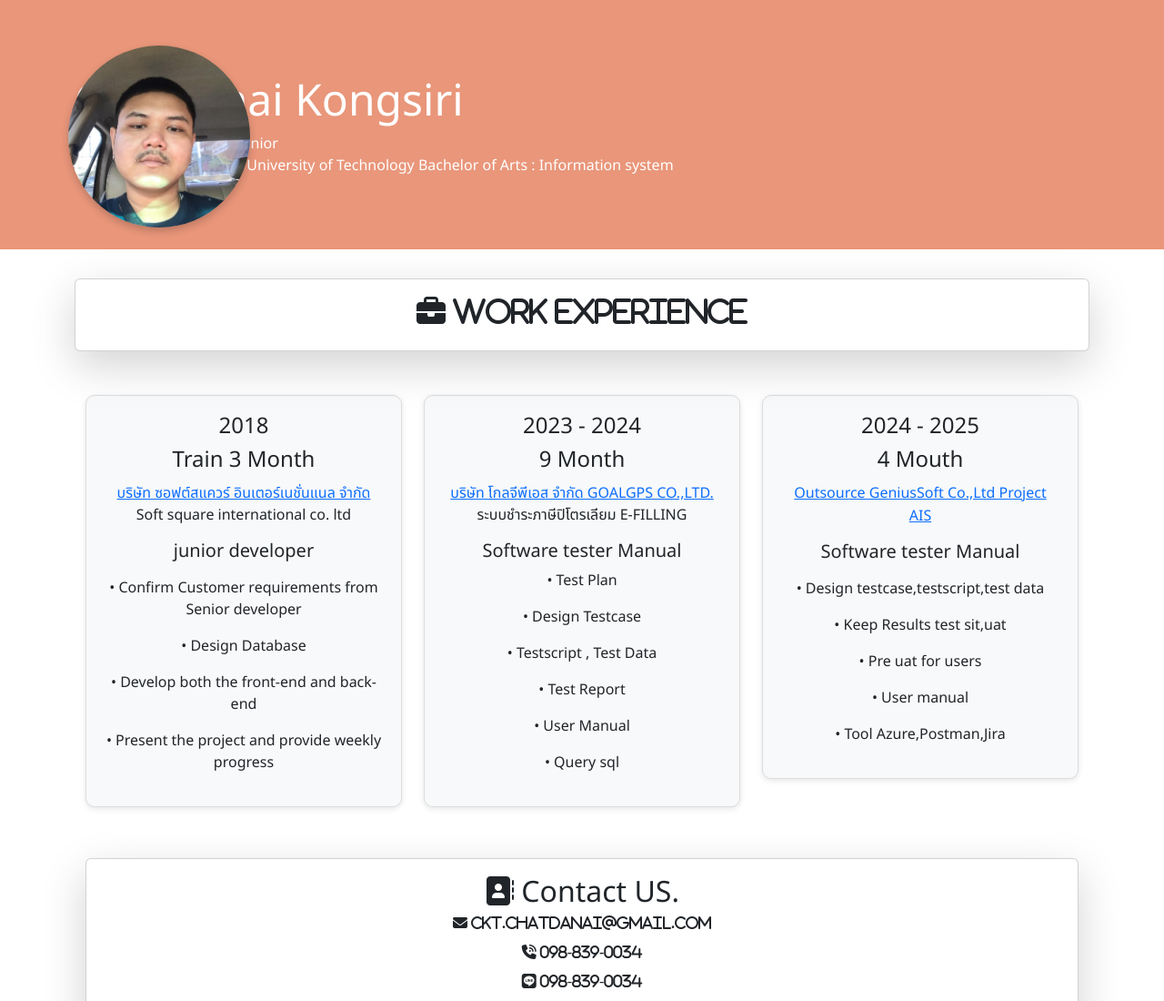
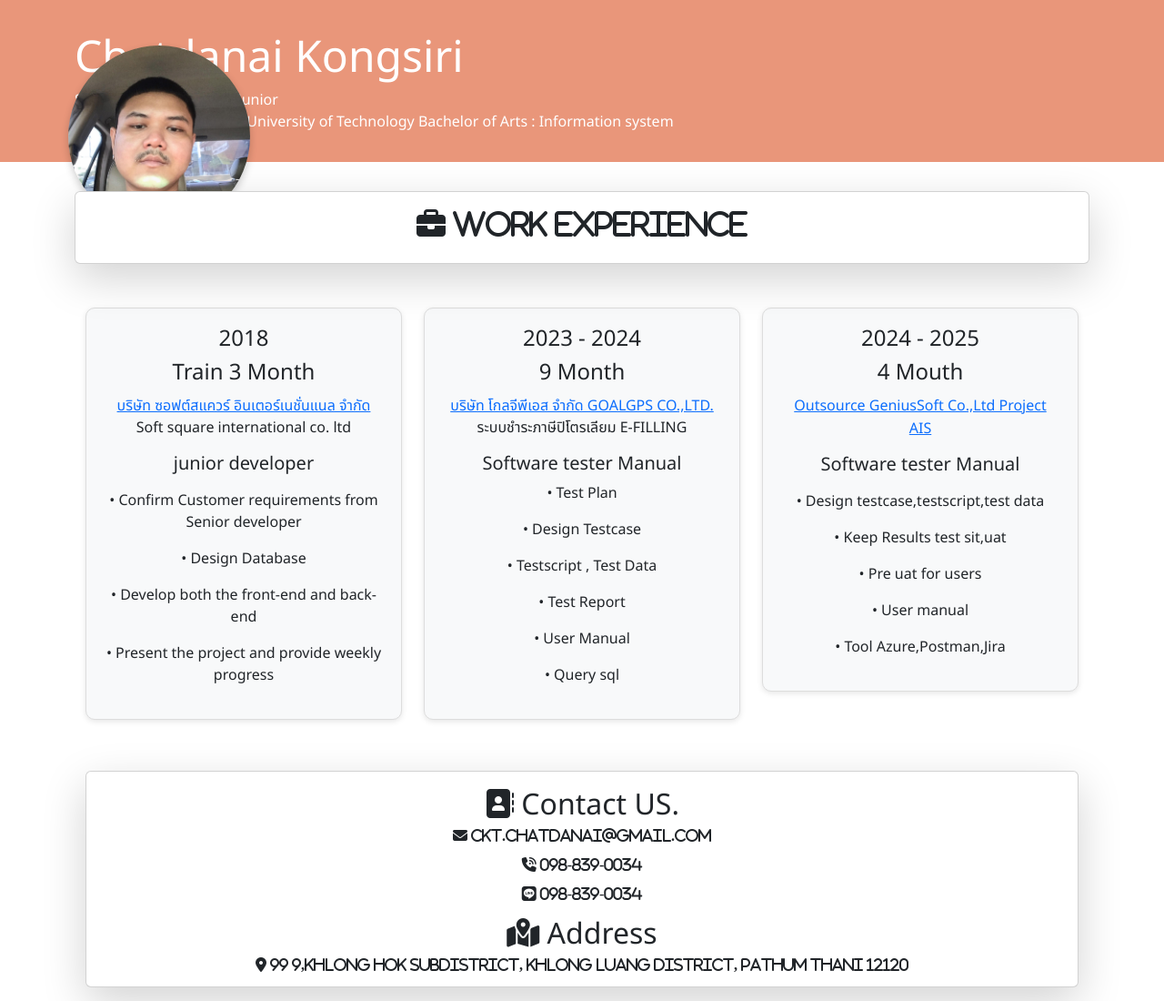
Before and after one commit to CKTxo/my-web-PortfolioCK, a plain HTML site: page index.html in a window 1280 px wide. Shown: the top 1100 px of the page at 91% size. Drawn offline with nearby package versions, Linux system fonts and the light colour scheme; a web font is replaced by a local one.

Commit message:
Update styles.css

```diff
--- a/styles.css
+++ b/styles.css
@@ -22,7 +22,6 @@ body {
 header {
   background: #E9967A;
   color: #fff;
-  padding: 3rem 0;
 }
 
 header h1 {
```
